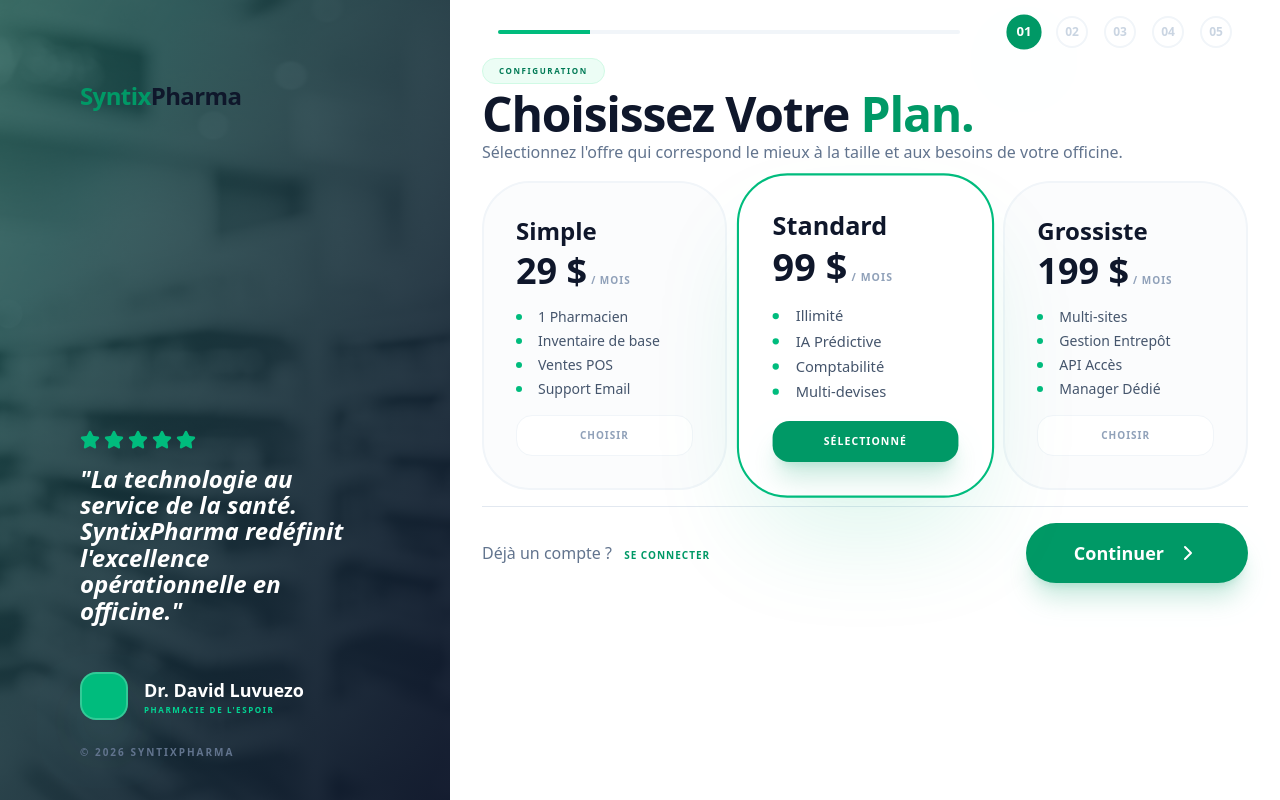
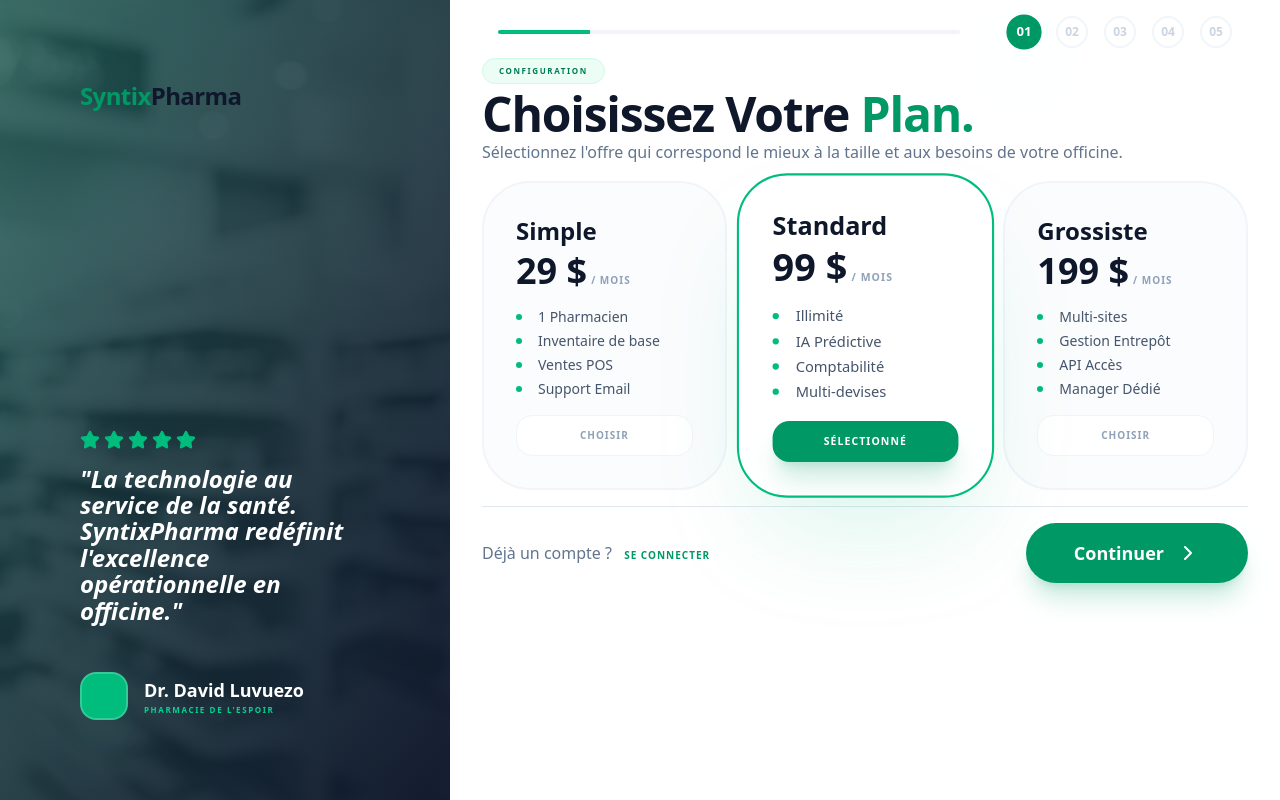
Before and after one commit to dm-ntrus/saas-pharmacie-frontend, a Next.js app: page /auth/register in a window 1280 px wide. Built offline with nearby package versions, Linux system fonts and the light colour scheme.

Commit message:
Update page.tsx

```diff
--- a/src/app/auth/register/page.tsx
+++ b/src/app/auth/register/page.tsx
@@ -136,10 +136,6 @@
               <p className="text-emerald-400 font-black uppercase tracking-[0.2em] text-[8px]">Pharmacie de l&apos;Espoir</p>
             </div>
           </div>
-        </div>
-
-        <div className="absolute bottom-10 left-20 right-20 flex justify-between text-[10px] text-slate-500 font-black uppercase tracking-[0.2em] z-20">
-          <span>© {new Date().getFullYear()} SyntixPharma</span>
         </div>
       </div>
 
```
